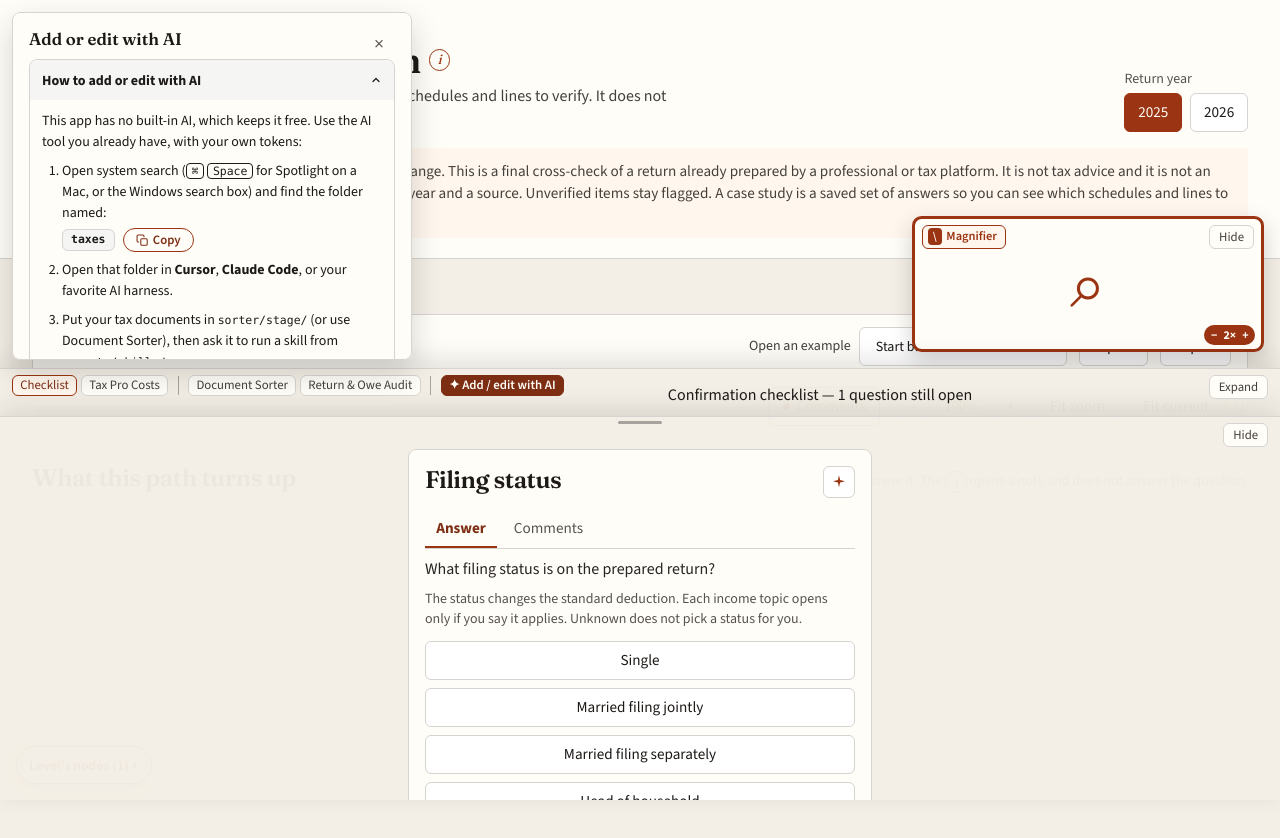
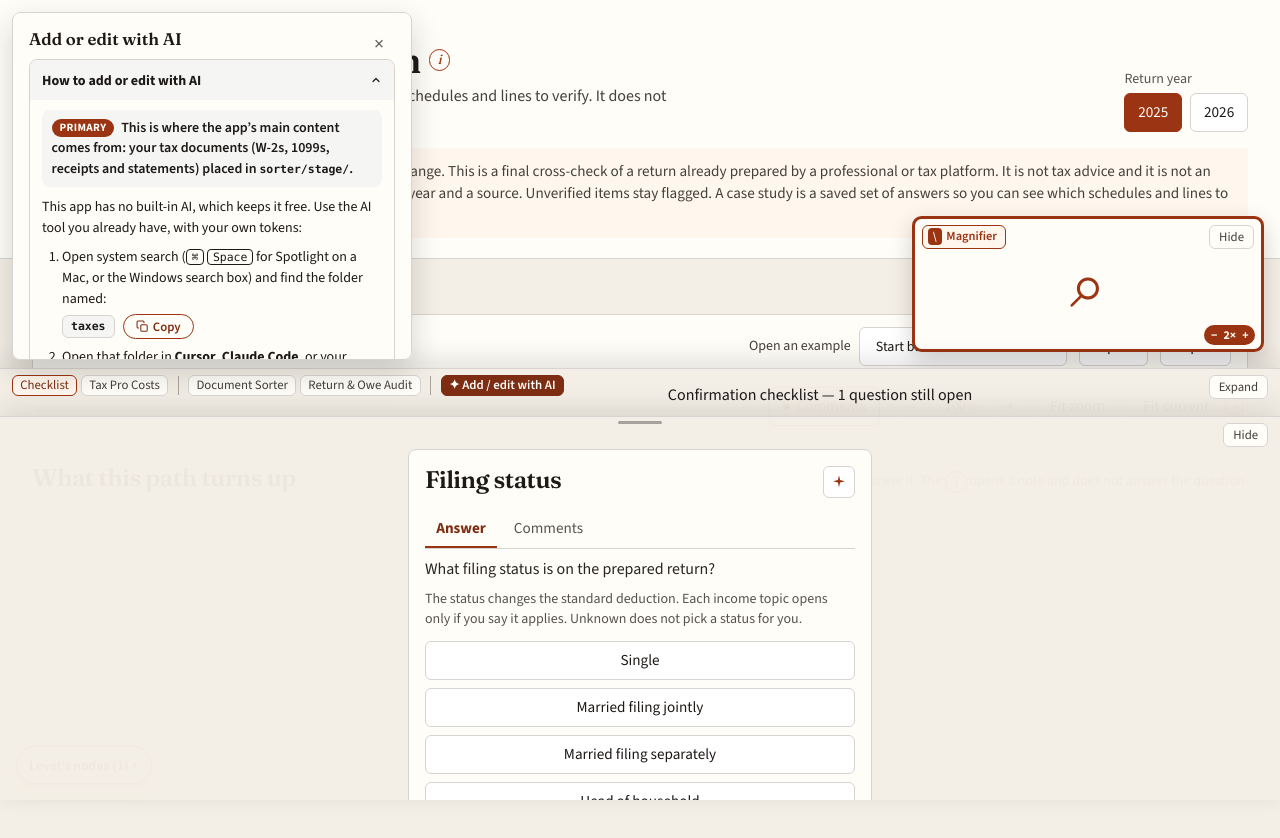
Before and after one commit to Siphon880gh/taxes, a Next.js app: page / in a window 1280 px wide. Both pictures are taken after a click on the button "Add or edit with AI: how to use your own AI tool". Shown: the top 838 px of the page. Built offline with nearby package versions, Linux system fonts and the light colour scheme.

Commit message:
Harness helper: label tile 1 as primary or supplementary input
The first accordion tile now opens with a badge and one sentence saying whether
this panel is where the app main content comes from (Primary) or an optional
extra it can use (Supplementary), and naming what to enter.

```diff
--- a/src/app/globals.css
+++ b/src/app/globals.css
@@ -1827,3 +1827,34 @@ button.question-dock-tile {
   width: 1em;
   height: 1em;
 }
+
+.harness-help-panel p.harness-help-role {
+  margin: 0 0 0.6rem;
+  border-radius: 0.5rem;
+  background: #f5f5f4;
+  padding: 0.5rem 0.6rem;
+  font-weight: 600;
+  line-height: 1.45;
+}
+
+.harness-help-badge {
+  display: inline-block;
+  margin-right: 0.25rem;
+  border-radius: 999px;
+  padding: 0.05rem 0.5rem;
+  font-size: 0.7rem;
+  font-weight: 700;
+  letter-spacing: 0.03em;
+  text-transform: uppercase;
+  vertical-align: 1px;
+}
+
+.harness-help-badge--primary {
+  background: #9a3412;
+  color: #fffdf8;
+}
+
+.harness-help-badge--supplementary {
+  border: 1px dashed #57534e;
+  color: #1c1917;
+}
--- a/src/components/harness-help.tsx
+++ b/src/components/harness-help.tsx
@@ -20,6 +20,14 @@ import {
  * or a cd command. Path, mode and last-opened tile persist in localStorage under harnessAi:app/taxes:*.
  */
 export const APP_FOLDER = "taxes";
+
+/** Tile 1 says plainly what this panel feeds the app: primary input (its main content) or supplementary. */
+const INPUT_ROLE: "primary" | "supplementary" = "primary";
+const INPUT_WHAT = (
+  <>
+    your tax documents (W-2s, 1099s, receipts and statements) placed in <code>sorter/stage/</code>
+  </>
+);
 
 const SKILLS = [
   ["tax-document-classification", "sorts the files in sorter/stage/ into tax-prep folders"],
@@ -245,6 +253,16 @@ export function HarnessHelp() {
                   aria-labelledby="harness-help-t-about"
                   hidden={tile !== "about"}
                 >
+                  <p className="harness-help-role">
+                    <span className={`harness-help-badge harness-help-badge--${INPUT_ROLE}`}>
+                      {INPUT_ROLE === "primary" ? "Primary" : "Supplementary"}
+                    </span>{" "}
+                    {INPUT_ROLE === "primary" ? (
+                      <>This is where the app’s main content comes from: {INPUT_WHAT}.</>
+                    ) : (
+                      <>Optional extra: {INPUT_WHAT} the app can use to do more.</>
+                    )}
+                  </p>
                   <p>This app has no built-in AI, which keeps it free. Use the AI tool you already have, with your own tokens:</p>
                   <ol>
                     <li>
```
